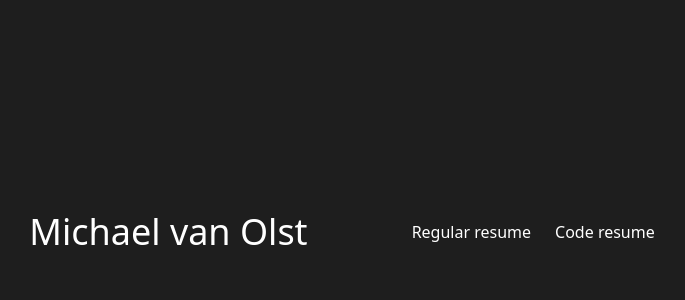
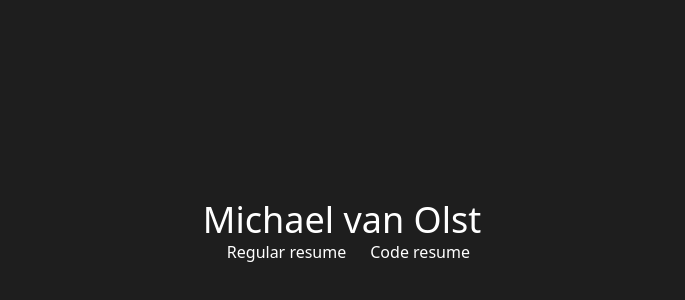
Before and after one commit to MichaelvOlst/michaelvanolst, a Next.js app: page / in a window 1280 px wide. Shown: the part 168-468 px from the top of the page, without its empty margins (298-983 px from the left). Built offline with nearby package versions, Linux system fonts and the light colour scheme.

Commit message:
fixing some styling

```diff
--- a/pages/index.js
+++ b/pages/index.js
@@ -15,8 +15,8 @@ export default function Home() {
 
       <div className="container mx-auto h-screen flex justify-center">
         <div className="flex justify-center items-center">
-          <div className="mx-auto space-x-6 flex">
-            <h1 className="text-white text-4xl mr-20">Michael van Olst</h1>
+          <div className="mx-auto space-x-6 ">
+            <h1 className="text-white text-4xl">Michael van Olst</h1>
             <Link href="/resume"><a className="text-white pt-2 transition transform hover:-translate-y-1 motion-reduce:transition-none motion-reduce:transform-none">Regular resume</a></Link>
             <Link href="/code"><a className="text-white pt-2 transition transform hover:-translate-y-1 motion-reduce:transition-none motion-reduce:transform-none">Code resume</a></Link>
           </div>
--- a/pages/resume.js
+++ b/pages/resume.js
@@ -14,7 +14,7 @@ export default function Home() {
         <link rel="icon" href="/favicon.ico" />
       </Head>
 
-      <p>Hello this is the normal resume, you can also download this one if you'd like</p>
+      <p>Hello this is the normal resume, this page is still in construction.</p>
     </Layout>
 
   )
```
